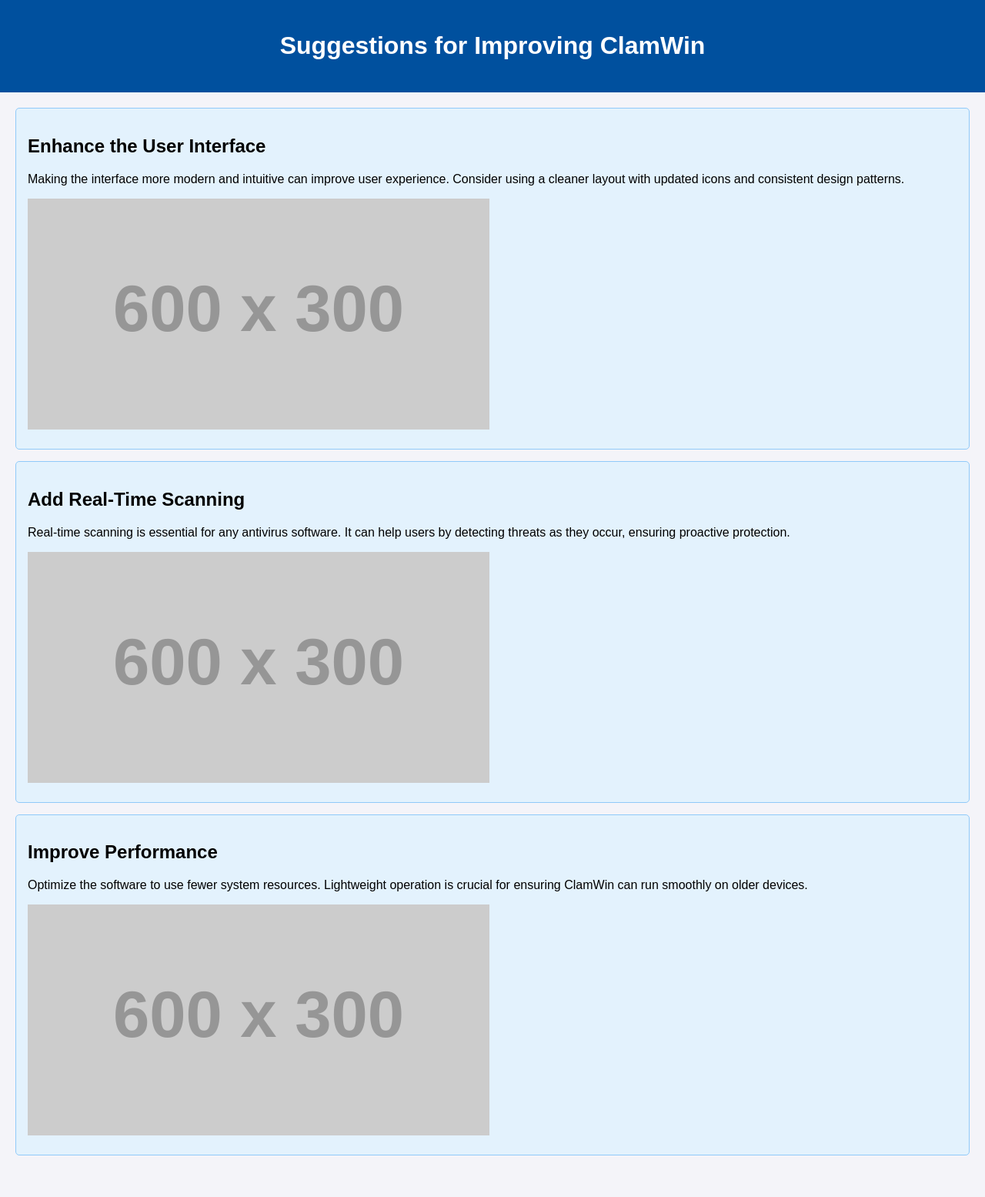
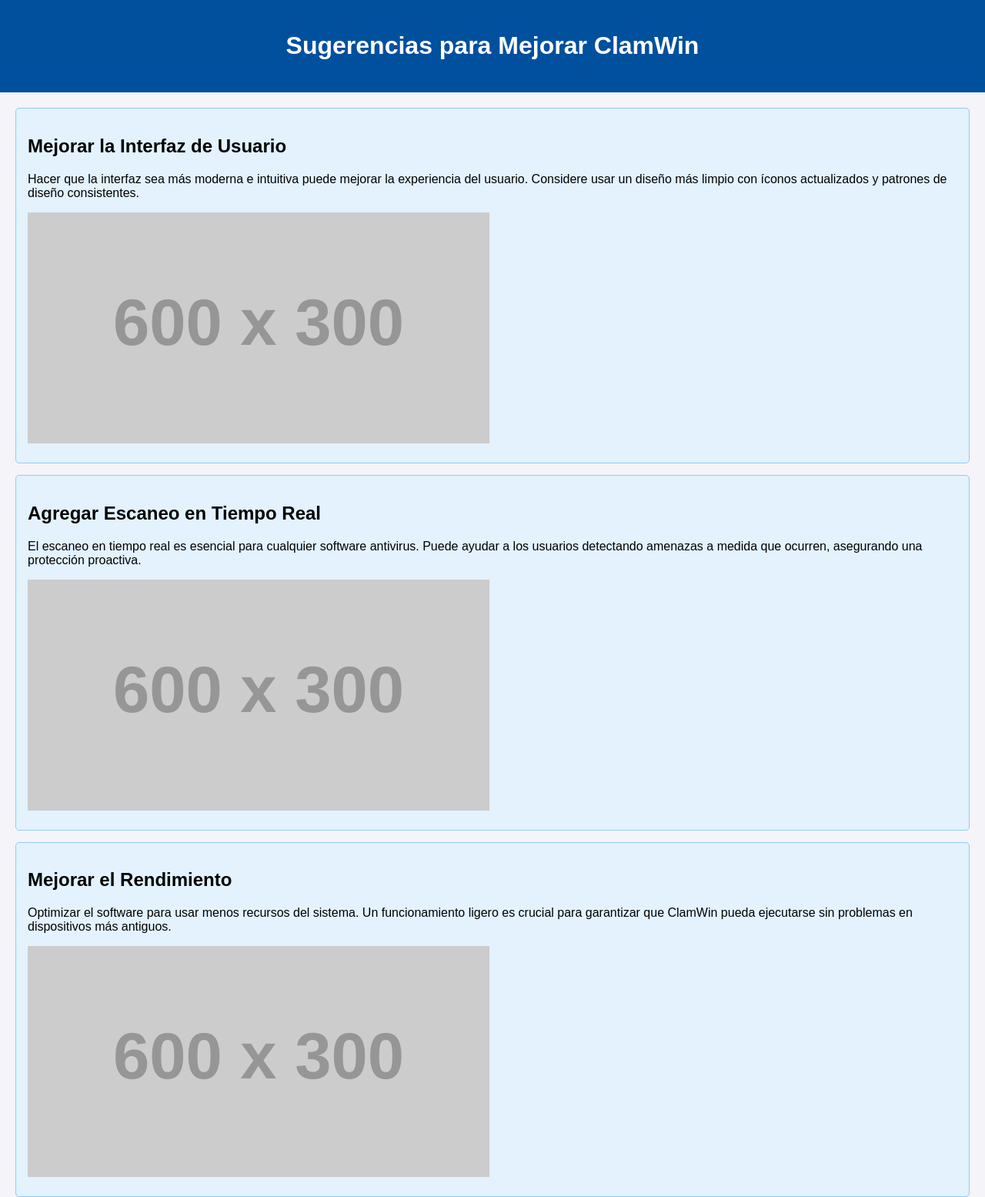
Before and after one commit to C0RNEJ0/Mi-pagina-web, a plain HTML site: page index.html in a window 1280 px wide. Shown: the whole page at 77% size. Drawn offline with Linux system fonts and the light colour scheme; placeholder pictures from the web are drawn by us.

Commit message:
Update index.html

```diff
--- a/index.html
+++ b/index.html
@@ -1,9 +1,9 @@
 <!DOCTYPE html>
-<html lang="en">
+<html lang="es">
 <head>
     <meta charset="UTF-8">
     <meta name="viewport" content="width=device-width, initial-scale=1.0">
-    <title>Suggestions for ClamWin</title>
+    <title>Sugerencias para ClamWin</title>
     <style>
         body {
             font-family: Arial, sans-serif;
@@ -40,23 +40,23 @@
 </head>
 <body>
     <header>
-        <h1>Suggestions for Improving ClamWin</h1>
+        <h1>Sugerencias para Mejorar ClamWin</h1>
     </header>
     <main>
         <div class="suggestion">
-            <h2>Enhance the User Interface</h2>
-            <p>Making the interface more modern and intuitive can improve user experience. Consider using a cleaner layout with updated icons and consistent design patterns.</p>
-            <img src="https://via.placeholder.com/600x300?text=Modern+UI" alt="Modern UI Design Example">
+            <h2>Mejorar la Interfaz de Usuario</h2>
+            <p>Hacer que la interfaz sea más moderna e intuitiva puede mejorar la experiencia del usuario. Considere usar un diseño más limpio con íconos actualizados y patrones de diseño consistentes.</p>
+            <img src="https://via.placeholder.com/600x300?text=Interfaz+Moderna" alt="Ejemplo de Diseño de Interfaz Moderna">
         </div>
         <div class="suggestion">
-            <h2>Add Real-Time Scanning</h2>
-            <p>Real-time scanning is essential for any antivirus software. It can help users by detecting threats as they occur, ensuring proactive protection.</p>
-            <img src="https://via.placeholder.com/600x300?text=Real-Time+Scanning" alt="Real-Time Scanning Feature">
+            <h2>Agregar Escaneo en Tiempo Real</h2>
+            <p>El escaneo en tiempo real es esencial para cualquier software antivirus. Puede ayudar a los usuarios detectando amenazas a medida que ocurren, asegurando una protección proactiva.</p>
+            <img src="https://via.placeholder.com/600x300?text=Escaneo+en+Tiempo+Real" alt="Función de Escaneo en Tiempo Real">
         </div>
         <div class="suggestion">
-            <h2>Improve Performance</h2>
-            <p>Optimize the software to use fewer system resources. Lightweight operation is crucial for ensuring ClamWin can run smoothly on older devices.</p>
-            <img src="https://via.placeholder.com/600x300?text=Performance+Optimization" alt="Performance Optimization">
+            <h2>Mejorar el Rendimiento</h2>
+            <p>Optimizar el software para usar menos recursos del sistema. Un funcionamiento ligero es crucial para garantizar que ClamWin pueda ejecutarse sin problemas en dispositivos más antiguos.</p>
+            <img src="https://via.placeholder.com/600x300?text=Optimización+del+Rendimiento" alt="Optimización del Rendimiento">
         </div>
     </main>
 </body>
```
